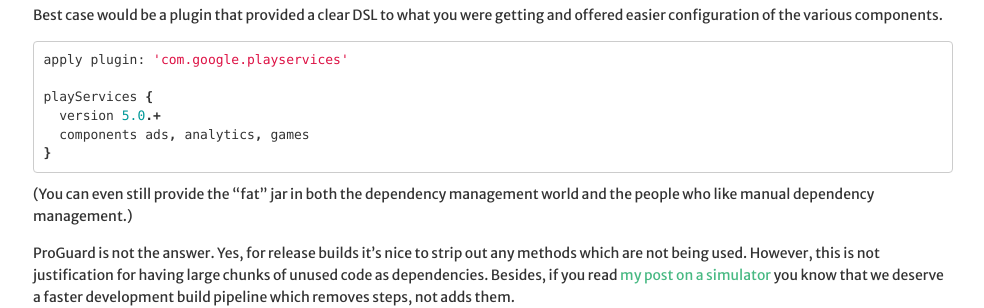
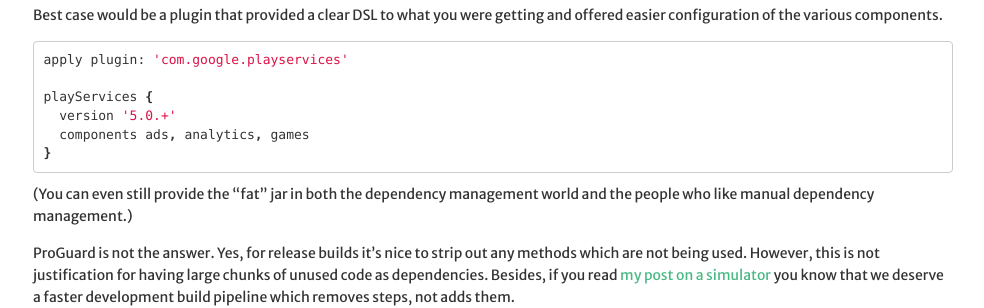
Before and after one commit to JakeWharton/jakewharton.com, a Jekyll site: the page built from _posts/2014-07-03-play-services-is-a-monolith.md, in a window 1280 px wide and 900 px high, scrolled down 683 px. Shown: the part 152-460 px from the top of the window, without its empty margins (7-991 px from the left). Built offline with Jekyll 4.4.1, drawn with Linux system fonts in a browser that asks for light colours; nearby versions of some CDN libraries; Markdown is read by kramdown in place of the engine named in the settings.

Commit message:
This would need to be a string.

````diff
--- a/_posts/2014-07-03-play-services-is-a-monolith.md
+++ b/_posts/2014-07-03-play-services-is-a-monolith.md
@@ -39,7 +39,7 @@
 apply plugin: 'com.google.playservices'
 
 playServices {
-  version 5.0.+
+  version '5.0.+'
   components ads, analytics, games
 }
 ```
````
